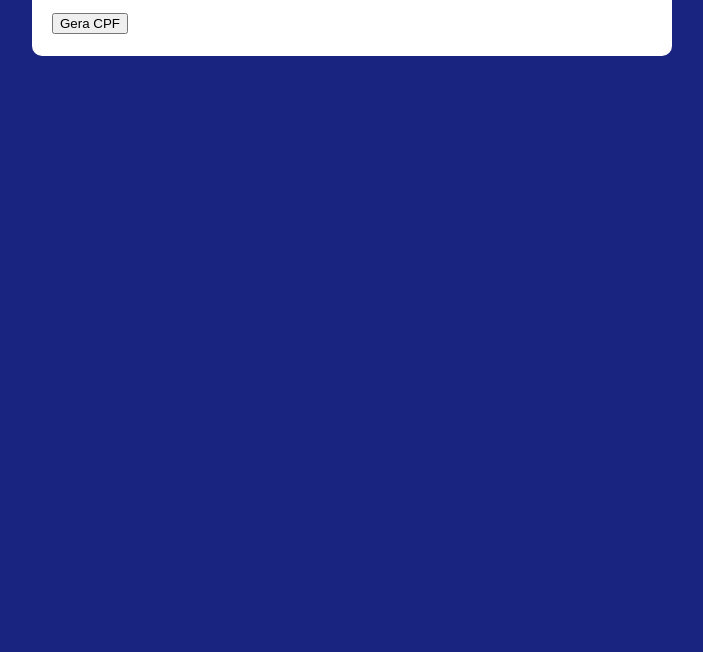
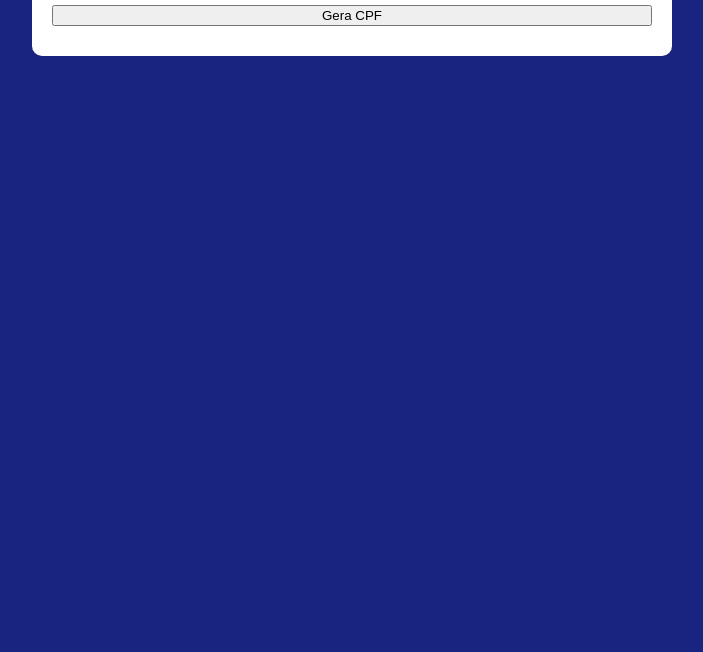
Before and after one commit to Gr-monaco/javascript-gerador-cpf, a website built with webpack: page public/index.html in a window 1280 px wide. Shown: the part 148-800 px from the top of the page, without its empty margins (288-991 px from the left). Built offline with nearby package versions, Linux system fonts and the light colour scheme.

Commit message:
Adiciona estilo básico ao botão

```diff
--- a/src/assets/css/style.css
+++ b/src/assets/css/style.css
@@ -8,6 +8,12 @@
 * {
     box-sizing: border-box;
     outline: 0;
+}
+
+button {
+    display: block;
+    width: 100%;
+    margin-bottom: 10px;
 }
 
 body {
```
